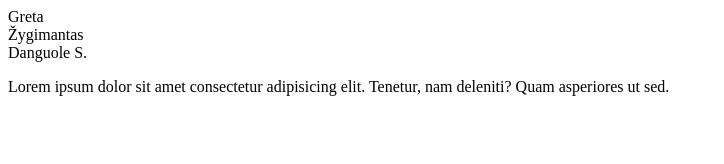
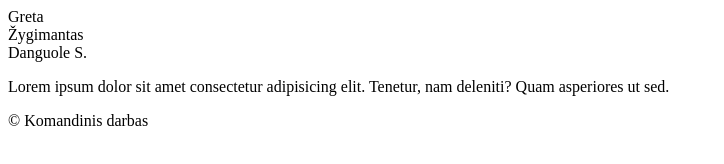
Before and after one commit to Dmitrij-Kovrigin/Komanda, a plain HTML site: page index.html in a window 1280 px wide. Shown: the whole page, without its empty margins (0-724 px from the left). Drawn offline with Linux system fonts and the light colour scheme.

Commit message:
ideta pastraipa

```diff
--- a/index.html
+++ b/index.html
@@ -20,6 +20,7 @@
         <p>
             Lorem ipsum dolor sit amet consectetur adipisicing elit. Tenetur, nam deleniti? Quam asperiores ut sed.
         </p>
+        <p> &copy; Komandinis darbas</p>
     </footer>
 </body>
 </html>
```
